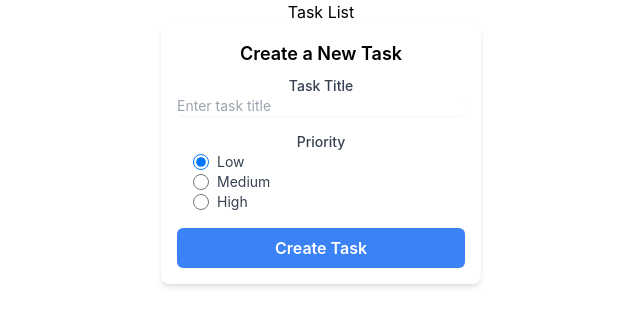
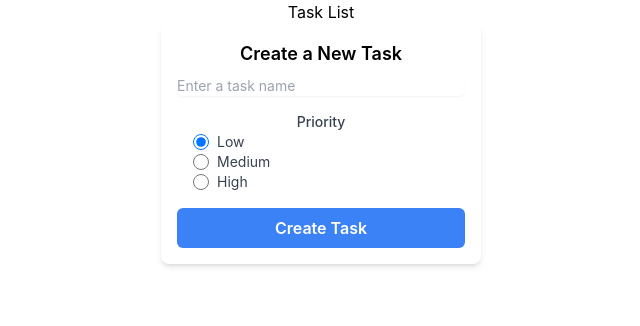
Before and after one commit to larrymotuzis24/ts_tasklist, a React (Create React App) app: page / in a window 1280 px wide. Shown: the top 326 px of the page, without its empty margins (319-959 px from the left). Built offline with nearby package versions, Linux system fonts and the light colour scheme.

Commit message:
added form taskTitle validation on front end

```diff
--- a/public/index.html
+++ b/public/index.html
@@ -9,17 +9,12 @@
       name="description"
       content="Web site created using create-react-app"
     />
-    <link rel="apple-touch-icon" href="%PUBLIC_URL%/logo192.png" />
-    <!--
-      manifest.json provides metadata used when your web app is installed on a
-      user's mobile device or desktop. See https://developers.google.com/web/fundamentals/web-app-manifest/
-    -->
-    <link rel="manifest" href="%PUBLIC_URL%/manifest.json" />
 
-    <title>React App</title>
+    <title> Task Manager </title>
   </head>
   <body>
     <noscript>You need to enable JavaScript to run this app.</noscript>
+
     <div id="root"></div>
 
   </body>
--- a/src/components/TaskListForm.tsx
+++ b/src/components/TaskListForm.tsx
@@ -7,9 +7,18 @@ interface TaskListFormProps {
 export default function TaskListForm({ addTask }: TaskListFormProps): JSX.Element {
   const [task, setTask] = useState('');
   const [priority, setPriority] = useState('Low');
+  const [ error, setError ] = useState('');
 
   function handleSubmit(e: React.FormEvent) {
     e.preventDefault();
+    if (!task.trim()) {
+        setError("Task title is required."); // Set the error message
+        return; // Exit the function to prevent submission
+      }
+
+      // Clear any previous error message
+      setError("");
+
     let newTask = task;
     addTask(newTask, priority);
     setTask('');
@@ -20,13 +29,11 @@ export default function TaskListForm({ addTask }: TaskListFormProps): JSX.Elemen
       <h2 className="text-lg font-semibold mb-2">Create a New Task</h2>
       <form onSubmit={handleSubmit} className="space-y-4">
         <div>
-          <label htmlFor="taskTitle" className="block text-sm font-medium text-gray-700">
-            Task Title
-          </label>
+          {error && <p className="text-red-500 text-sm mt-1">{error}</p>}
           <input
             id="taskTitle"
             type="text"
-            placeholder="Enter task title"
+            placeholder="Enter a task name"
             className="block w-full border-gray-300 rounded-md shadow-sm focus:ring-blue-500 focus:border-blue-500 sm:text-sm"
             value={task}
             onChange={(e) => setTask(e.target.value)}
```
